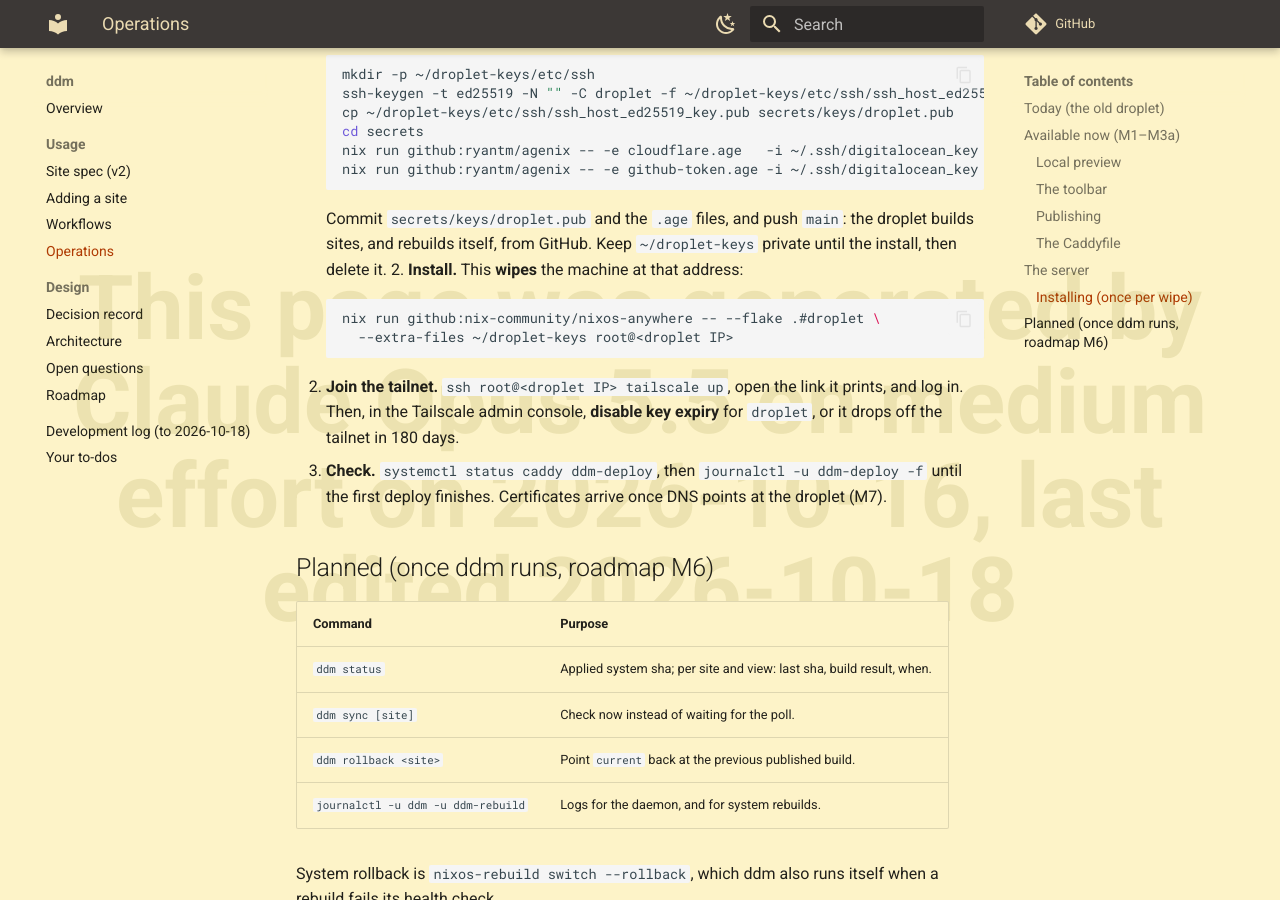
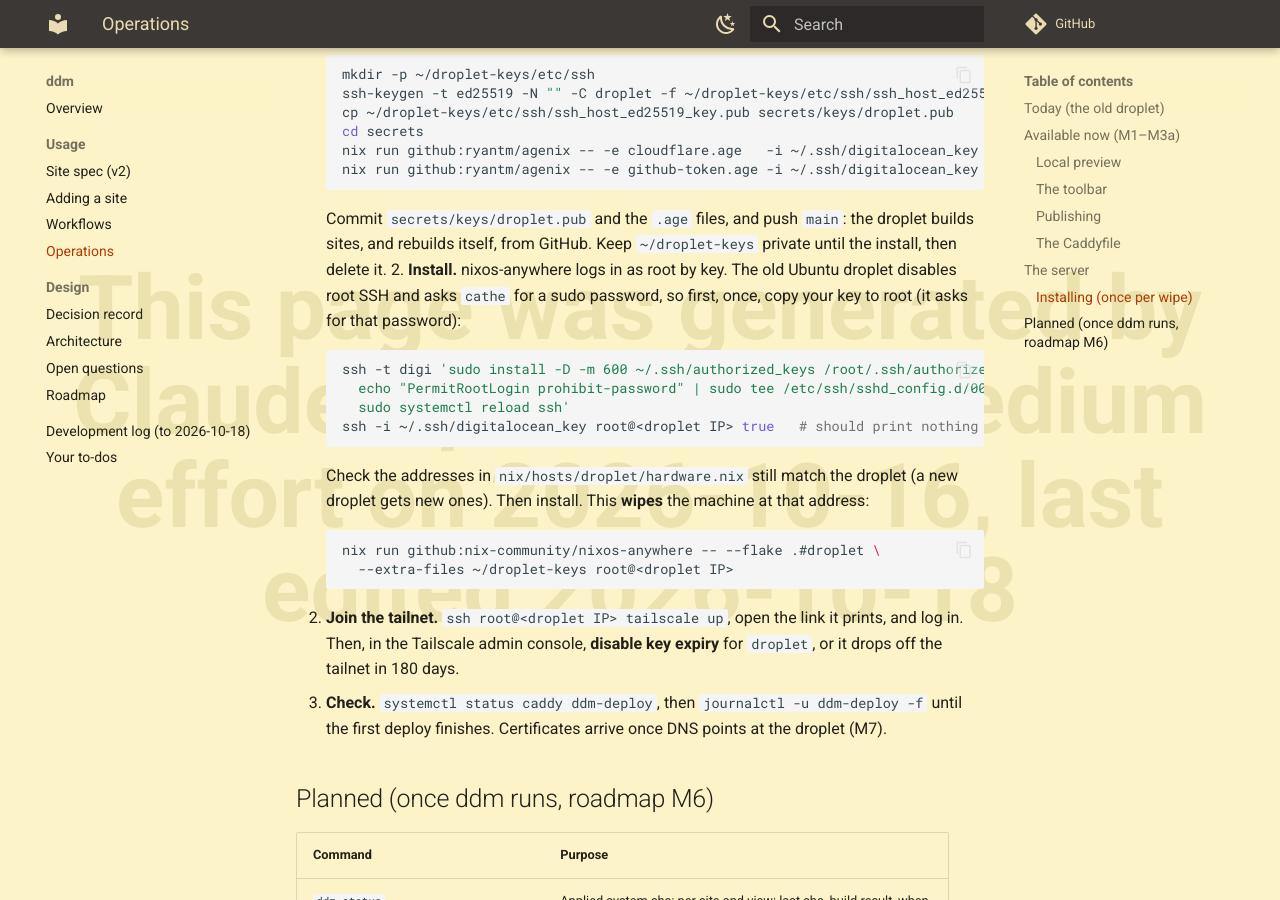
Before and after one commit to thecathe/webserver, an MkDocs documentation site: the page built from docs/usage/operations.md, in a window 1280 px wide and 900 px high, scrolled down 3889 px. Built offline with MkDocs 1.6.1 and Material for MkDocs 9.7.7, drawn with Linux system fonts in a browser that asks for light colours; comment, search, counter and statistics services are not loaded.

Commit message:
fix(droplet): static addresses, not DHCP; root access for the install
The droplet's cloud-init config is static, so with DHCP the installed
system could have booted unreachable. Read from the running droplet on
2026-10-18; matched by MAC.

Co-Authored-By: Claude Opus 5.5 <noreply@anthropic.com>

````diff
--- a/docs/usage/operations.md
+++ b/docs/usage/operations.md
@@ -164,7 +164,18 @@ internet, so only the droplet can check those.
 
     Commit `secrets/keys/droplet.pub` and the `.age` files, and push `main`: the droplet builds sites, and
     rebuilds itself, from GitHub. Keep `~/droplet-keys` private until the install, then delete it.
-2. **Install.** This **wipes** the machine at that address:
+2. **Install.** nixos-anywhere logs in as root by key. The old Ubuntu droplet disables root SSH and asks `cathe`
+   for a sudo password, so first, once, copy your key to root (it asks for that password):
+
+    ```sh
+    ssh -t digi 'sudo install -D -m 600 ~/.ssh/authorized_keys /root/.ssh/authorized_keys &&
+      echo "PermitRootLogin prohibit-password" | sudo tee /etc/ssh/sshd_config.d/00-root.conf &&
+      sudo systemctl reload ssh'
+    ssh -i ~/.ssh/digitalocean_key root@<droplet IP> true   # should print nothing
+    ```
+
+    Check the addresses in `nix/hosts/droplet/hardware.nix` still match the droplet (a new droplet gets new
+    ones). Then install. This **wipes** the machine at that address:
 
     ```sh
     nix run github:nix-community/nixos-anywhere -- --flake .#droplet \
````
Also changed, not shown: docs/design/record.md (+4 -3 lines), 1 other file.
